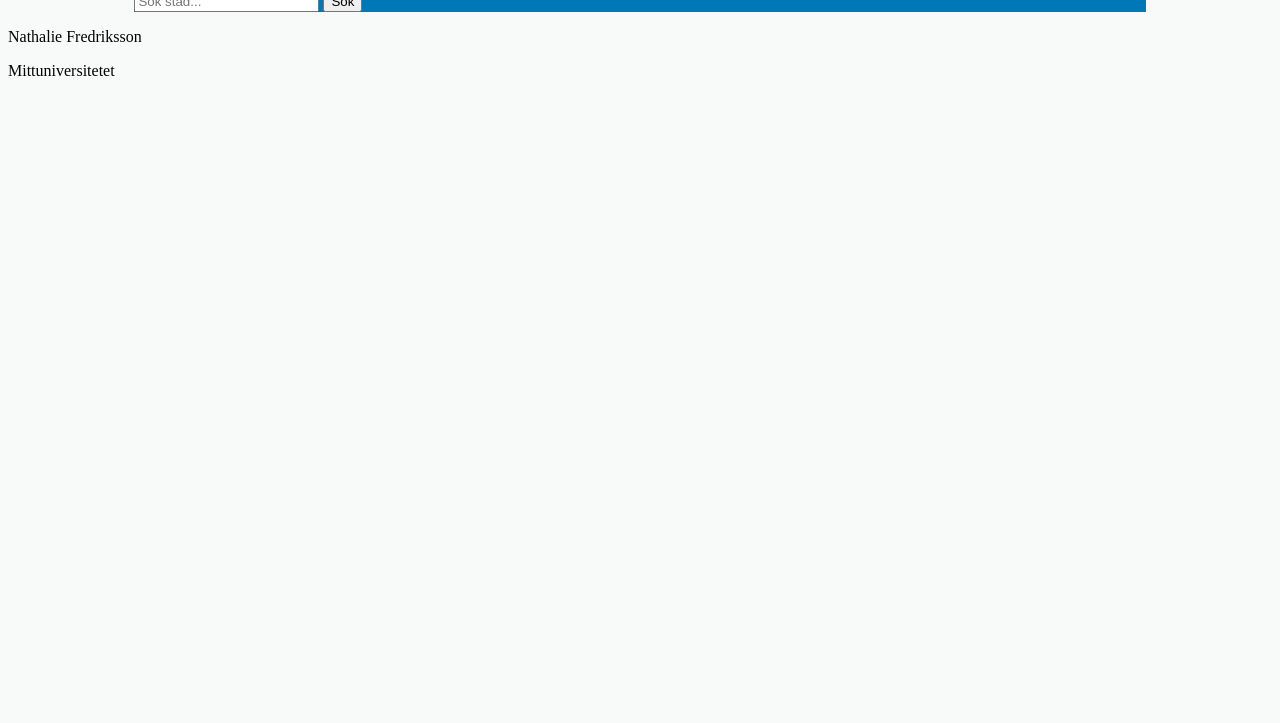
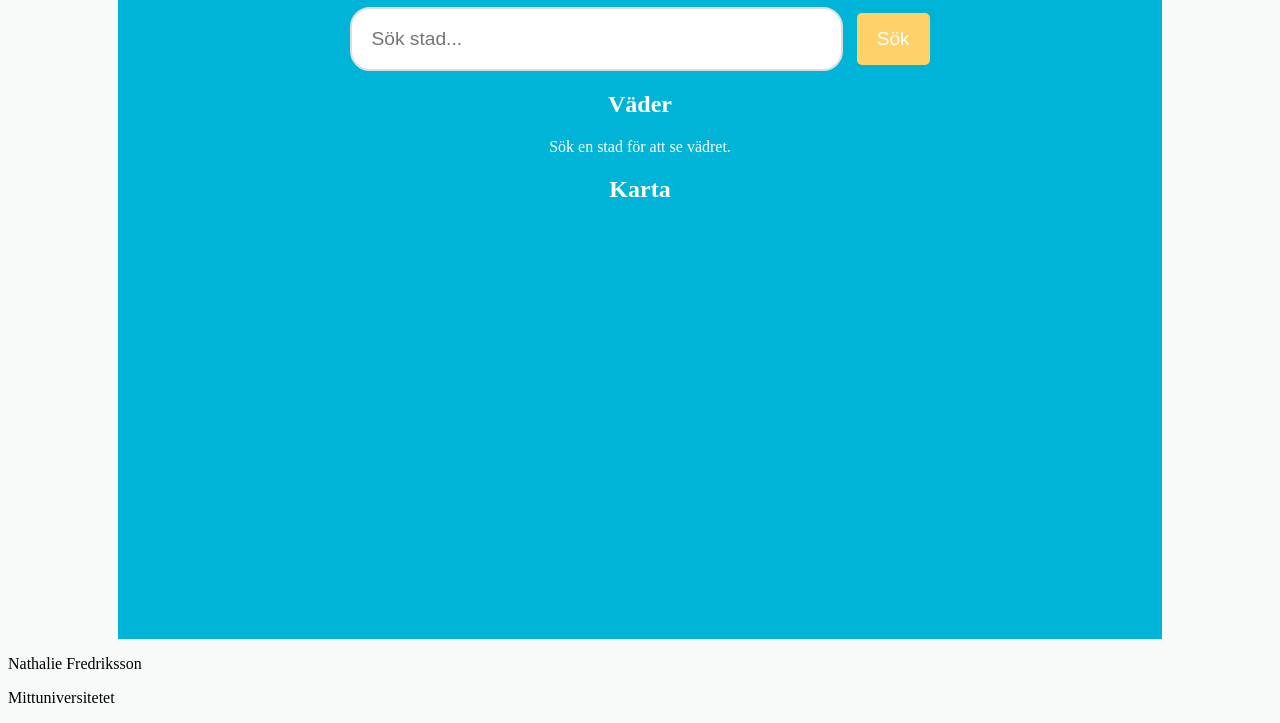
Before and after one commit to nathalievaster/GetMyTrip, a website built with Parcel: page src/index.html in a window 1280 px wide. Shown: the part 572-1295 px from the top of the page. Before the commit the page ends 800 px from the top, so only its background shows below. Built offline with nearby package versions, Linux system fonts and the light colour scheme.

Commit message:
fixade mer layout

```diff
--- a/src/index.html
+++ b/src/index.html
@@ -7,6 +7,7 @@
     <title>Moment 1 - Frontend-baserad webbutveckling</title>
     <link rel="stylesheet" href="sass/main.scss">
     <script src="js/main.js" type="module"></script>
+    <script src="https://unpkg.com/leaflet/dist/leaflet.js"></script>
 </head>
 
 <body>
@@ -54,6 +55,16 @@
         <input type="text" id="city-input" placeholder="Sök stad...">
         <button id="search-btn">Sök</button>
 
+        <section id="weather">
+            <h2>Väder</h2>
+            <p id="weather-info">Sök en stad för att se vädret.</p>
+        </section>
+
+        <section id="map">
+            <h2>Karta</h2>
+            <div id="map-container"></div>
+        </section>
+
 
     </main>
     <footer>
--- a/src/js/main.js
+++ b/src/js/main.js
@@ -1,5 +1,5 @@
  "use strict"
-
+/*
 // Hämtar elementen
 let openButton = document.getElementById("open-menu");
 let closeButton = document.getElementById("close-menu");
@@ -19,7 +19,7 @@ function toggleMenu() {
     } else {
         navMenuEl.style.display = "none";
     }
-}
+} */
 
 // Knapp för ljust och mörkt tema
 
--- /dev/null
+++ b/src/sass/layout/_map.scss
@@ -0,0 +1,7 @@
+#map-container {
+    width: 100%;   /* Full bredd */
+    height: 400px; /* Justera höjden efter behov */
+    max-width: 600px; /* Valfritt: Begränsa bredden */
+    margin: auto;  /* Centrerad */
+    border-radius: 10px; /* Lite rundade hörn */
+}
--- a/src/sass/main.scss
+++ b/src/sass/main.scss
@@ -6,5 +6,6 @@
 @use 'layout/footer';
 @use 'layout/header';
 @use 'layout/navigation';
+@use 'layout/map';
 
 @use 'pages/index';
--- a/src/sass/pages/_index.scss
+++ b/src/sass/pages/_index.scss
@@ -3,8 +3,41 @@ body {
 }
 
 main {
-    background-color: var(--primary);
+    background-color: var(--secondary);
     max-width: 80%;
     margin: 0 auto;
     color: white;
+    text-align: center;
+    padding: 1em;
 }
+
+#city-input {
+    padding: 1em;
+    font-size: 1.2rem;
+    border: 2px solid #ddd;
+    border-radius: 20px;
+    width: 450px;
+    margin-right: 10px;
+    transition: border-color 0.3s ease;
+
+    &:focus {
+        border: 3px solid;
+        border-color: var(--accent-2);
+        outline: none;
+    }
+}
+
+#search-btn {
+    padding: 15px 20px;
+    font-size: 1.2rem;
+    background-color: var(--accent-2);
+    color: white;
+    border: none;
+    border-radius: 5px;
+    cursor: pointer;
+    transition: background-color 0.3s ease;
+
+    &:hover {
+        background-color: var(--accent-1);
+    }
+}
```
